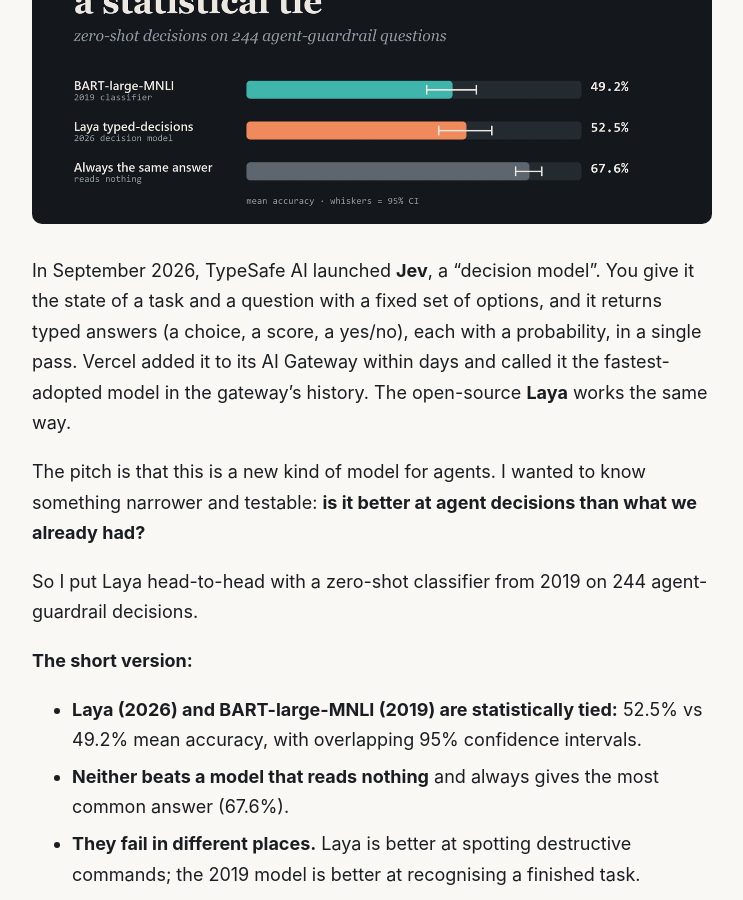
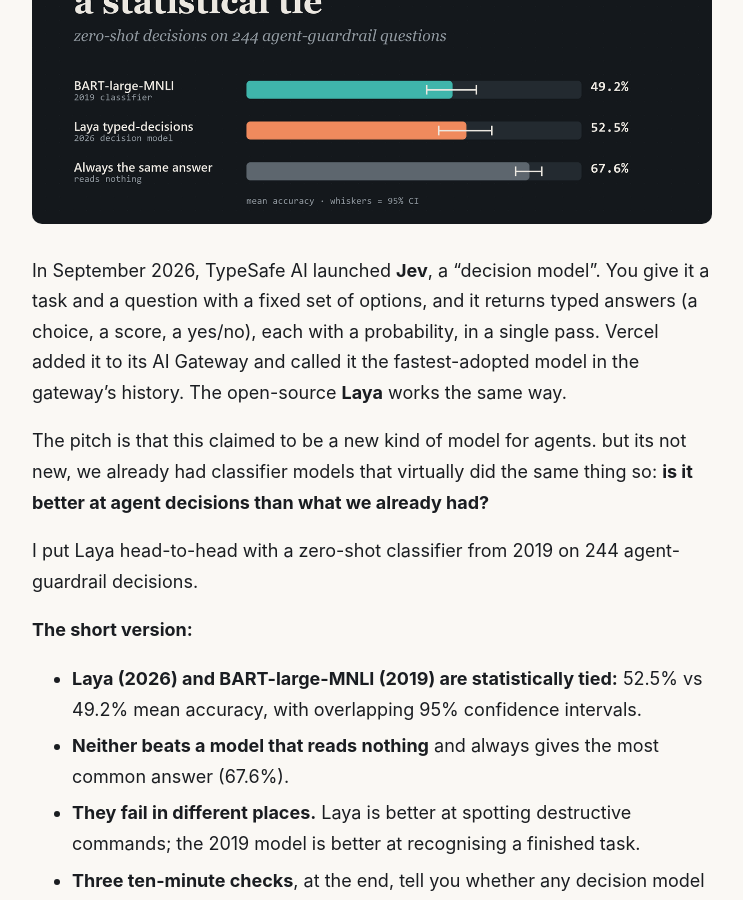
Before and after one commit to Zephyr4772/zephyr4772.github.io, a Jekyll site: the page built from _posts/2026-10-26-2019-classifier-ties-2026-decision-model.md, in a window 1280 px wide and 900 px high, scrolled down 393 px. Shown: the whole window, without its empty margins (268-1011 px from the left). Built offline with Jekyll 4.4.1, drawn with Linux system fonts in a browser that asks for light colours.

Commit message:
Update Jev model description and comparison with Laya
Revised the description of the Jev decision model and its comparison with Laya, clarifying the claims about its novelty and performance against previous classifiers.

```diff
--- a/_posts/2026-10-26-2019-classifier-ties-2026-decision-model.md
+++ b/_posts/2026-10-26-2019-classifier-ties-2026-decision-model.md
@@ -7,11 +7,11 @@
 image_alt: "Bar chart: BART-large-MNLI 2019 at 49.2%, Laya 2026 at 52.5%, always the same answer at 67.6%, with overlapping confidence intervals"
 ---
 
-In September 2026, TypeSafe AI launched **Jev**, a "decision model". You give it the state of a task and a question with a fixed set of options, and it returns typed answers (a choice, a score, a yes/no), each with a probability, in a single pass. Vercel added it to its AI Gateway within days and called it the fastest-adopted model in the gateway's history. The open-source **Laya** works the same way.
+In September 2026, TypeSafe AI launched **Jev**, a "decision model". You give it a task and a question with a fixed set of options, and it returns typed answers (a choice, a score, a yes/no), each with a probability, in a single pass. Vercel added it to its AI Gateway and called it the fastest-adopted model in the gateway's history. The open-source **Laya** works the same way.
 
-The pitch is that this is a new kind of model for agents. I wanted to know something narrower and testable: **is it better at agent decisions than what we already had?**
+The pitch is that this claimed to be a new kind of model for agents. but its not new, we already had classifier models that virtually did the same thing so: **is it better at agent decisions than what we already had?**
 
-So I put Laya head-to-head with a zero-shot classifier from 2019 on 244 agent-guardrail decisions.
+I put Laya head-to-head with a zero-shot classifier from 2019 on 244 agent-guardrail decisions.
 
 **The short version:**
 
```
